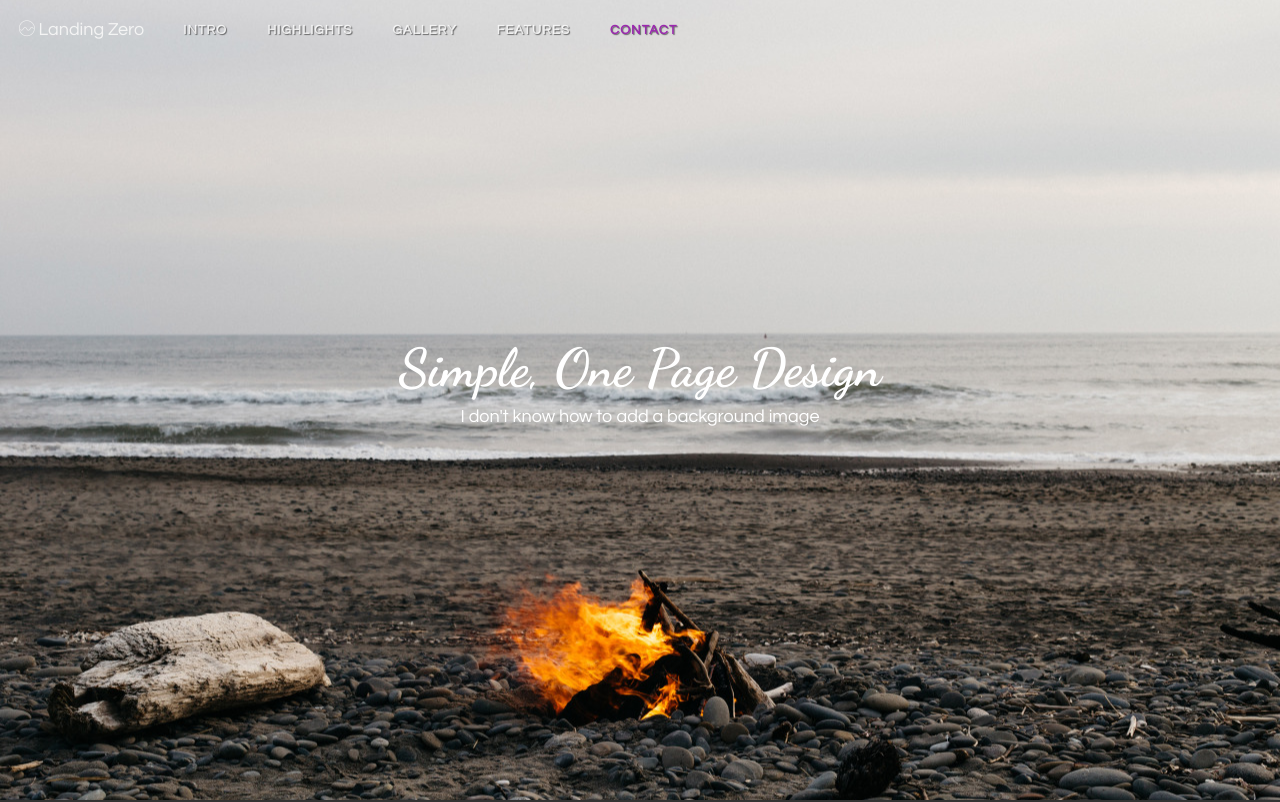
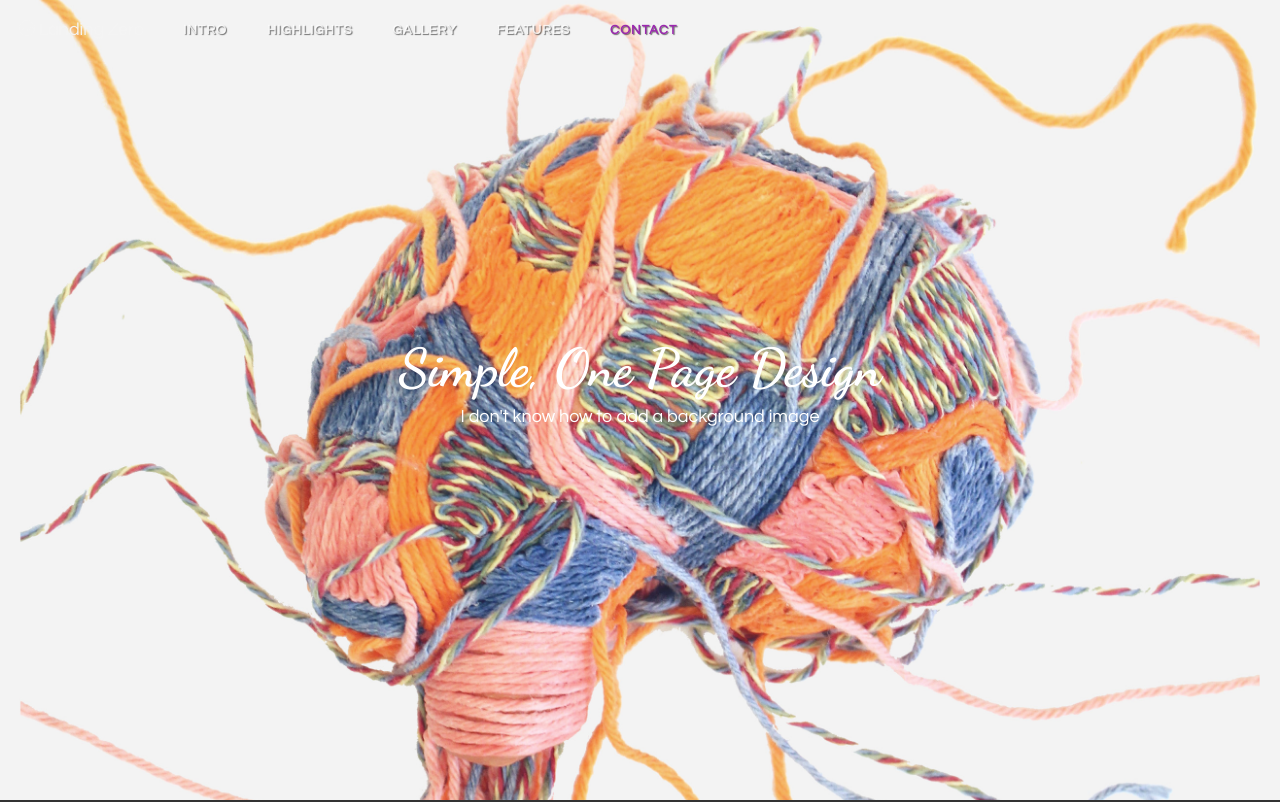
Before and after one commit to rimhof/capstone, a plain HTML site: page index.html in a window 1280 px wide. Shown: the top 802 px of the page. Drawn offline with Linux system fonts and the light colour scheme; files whose address does not match are found by name; a web font is replaced by a local one.

Commit message:
Update styles.css

```diff
--- a/styles.css
+++ b/styles.css
@@ -233,7 +233,7 @@ header {
     color: #fff;
     width: 100%;
     background-color: #c9c9c9;
-    background-image: url('beach.jpg');
+    background-image: url('yarn.jpg');
     background-position: center;
     -webkit-background-size: cover;
     -moz-background-size: cover;
```
